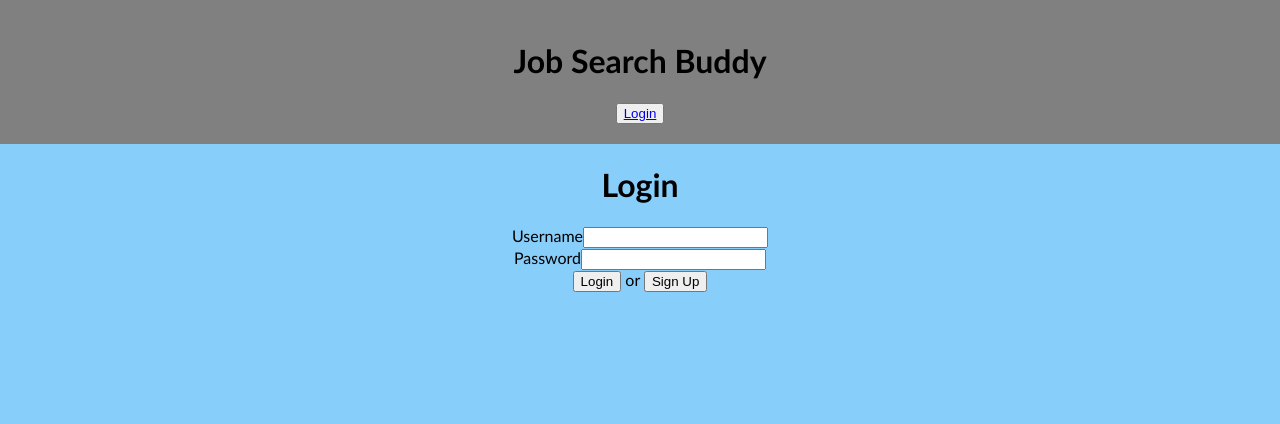
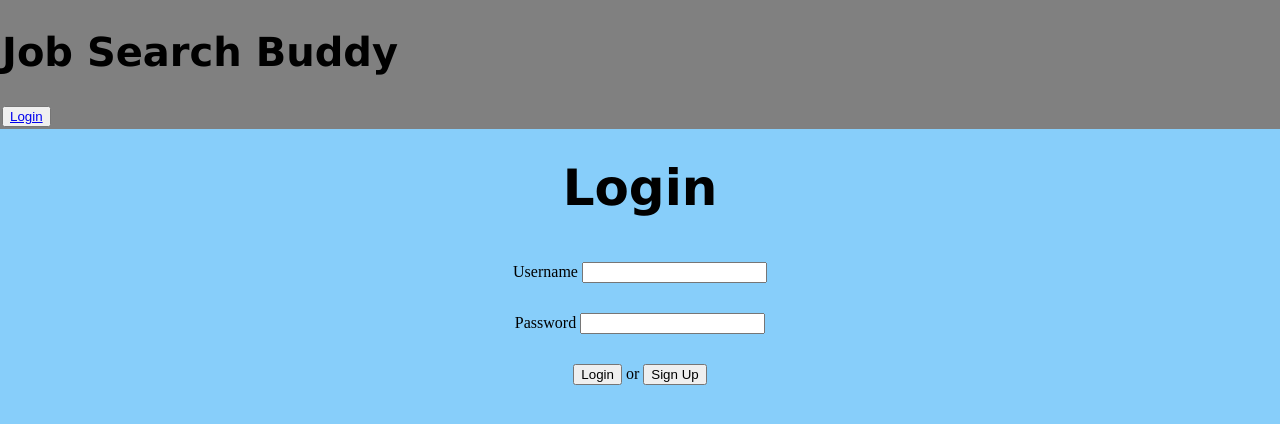
Before and after one commit to BriannaVitan/Job-search-buddy, a React (Vite) app in the folder client/: page /login in a window 1280 px wide. Shown: the top 424 px of the page. Built offline with nearby package versions, Linux system fonts and the light colour scheme.

Commit message:
made changes to index.css

```diff
--- a/client/src/index.css
+++ b/client/src/index.css
@@ -17,16 +17,38 @@
 }
 
 .div {
-  padding: 20px;
-    font-family: 'Trebuchet MS', 'Lucida Sans Unicode', 'Lucida Grande', 'Lucida Sans', Arial, sans-serif;
+    padding: 2px;
+    font-family: 'Copperplate', 'Lucida Sans Unicode', 'Lucida Grande', 'Lucida Sans', Arial, sans-serif;
     background-color: gray;
+    font-size: 20px;
     color: black;
+    text-align: left;
+}
+.form-container {
+  font-family:'Copperplate', 'Lucida Sans Unicode', 'Lucida  Grande', 'Lucida Sans', Arial, sans-serif;
+    background-color: lightskyblue;
+    text-align: center;
+}
+.form-container h1 {
+  font-size: 50px;
+  margin: 30px;
+}
+
+.login-notice {
+  font-family:'Copperplate', 'Lucida Sans Unicode', 'Lucida  Grande', 'Lucida Sans', Arial, sans-serif;
+  padding: 70px;
+
 }
 html {
-    font-family:'Trebuchet MS', 'Lucida Sans Unicode', 'Lucida  Grande', 'Lucida Sans', Arial, sans-serif;
+    font-family:'Copperplate', 'Lucida Sans Unicode', 'Lucida  Grande', 'Lucida Sans', Arial, sans-serif;
     background-color: lightskyblue;
-    text-align: center
+    text-align: center;
   }
+.form-group {
+  font-family: 'Copperplate';
+  padding: 15px;
+  text-align: center;
+}
 
 body {
   margin: 0;
--- a/client/src/pages/Home.tsx
+++ b/client/src/pages/Home.tsx
@@ -48,19 +48,19 @@ const Home = () => {
       {
         !loginCheck ? (
           <div className='login-notice'>
+            <h1>
+              Login to view all your Jobs!   <br />
+            </h1>
             {/* Add the image here */}
             <img
 
               src={buddy} // Replace with your image path
-              style={{ maxWidth: 300 }}
+              style={{ maxWidth: 500 }}
               alt="Job Search Guy image"
               className="login-image" // Optional: add a CSS class for styling
             />
             <h1></h1>
-            <h1>
-              Login to view all your Jobs!   <br />
-              Encouraging your Job Search
-            </h1>
+
           </div>
         ) : (
           <Jobs />
```
Also changed, not shown: client/src/pages/Login.tsx (+4 -3 lines).
